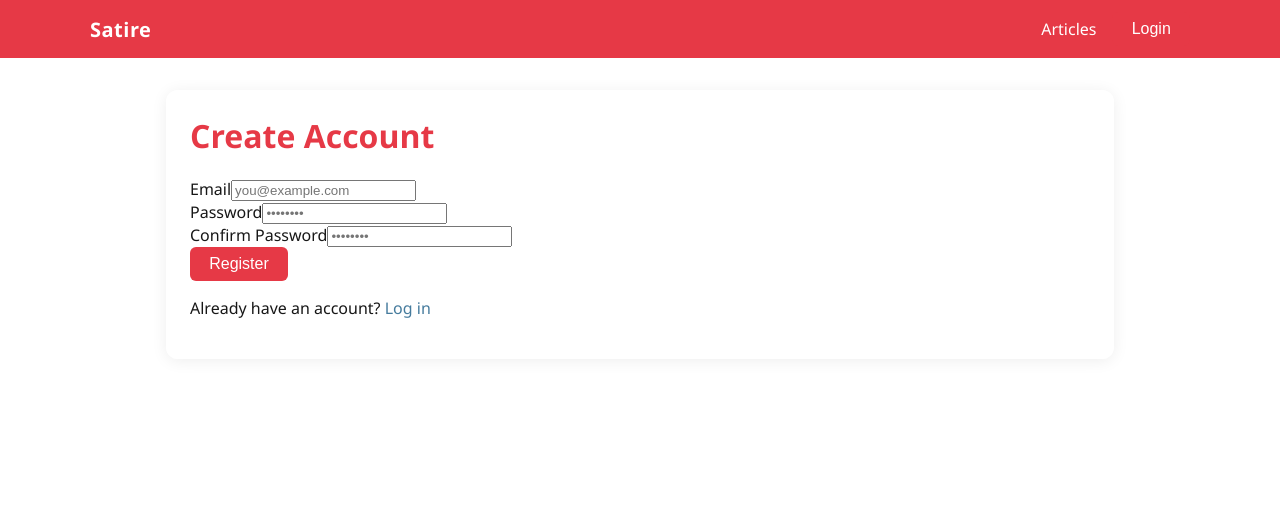
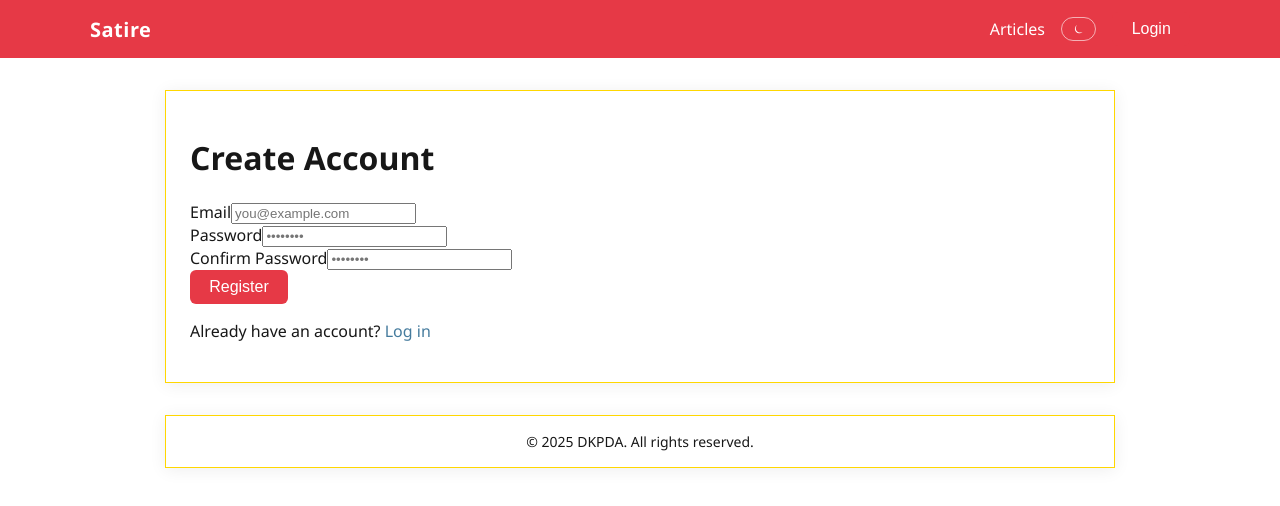
Before and after one commit to lg550055/dkpda-next, a Next.js app: page /register in a window 1280 px wide. Shown: the top 506 px of the page. Built offline with nearby package versions, Linux system fonts and the light colour scheme; no server answers.

Commit message:
Adds footer and mode toggle

```diff
--- a/app/globals.css
+++ b/app/globals.css
@@ -24,6 +24,28 @@
   }
 }
 
+:root[data-theme="light"] {
+  --primary: #e63946;
+  --secondary: #457b9d;
+  --background: #fff;
+  --foreground: #171717;
+  --text-on-primary: #ffffff;
+  --surface: rgba(255, 255, 255, 0.95);
+  --shadow: rgba(0, 0, 0, 0.07);
+  --blockquote-bg: rgba(69, 123, 157, 0.07);
+}
+
+:root[data-theme="dark"] {
+  --primary: #ffb703;
+  --secondary: #219ebc;
+  --background: #171717;
+  --foreground: #ededed;
+  --text-on-primary: #171717;
+  --surface: rgba(23, 23, 23, 0.95);
+  --shadow: rgba(0, 0, 0, 0.3);
+  --blockquote-bg: rgba(33, 158, 188, 0.15);
+}
+
 body {
   background: var(--background);
   color: var(--foreground);
@@ -39,7 +61,6 @@ body {
   color: var(--text-on-primary);
   padding: 0.75rem 0; /* vertical padding only; inner handles horizontal */
 }
-
 .nav-inner {
   max-width: 1100px;
   margin: 0 auto;
@@ -49,7 +70,6 @@ body {
   justify-content: space-between;
   gap: 1rem;
 }
-
 .nav-logo {
   color: var(--text-on-primary);
   font-weight: 700;
@@ -57,13 +77,25 @@ body {
   letter-spacing: 0.5px;
   text-decoration: none;
 }
-
 .nav-right {
   display: flex;
   align-items: center;
   gap: 1rem;
 }
-
+.theme-toggle {
+  background: transparent;
+  color: var(--text-on-primary);
+  border: 1px solid rgba(255, 255, 255, 0.6);
+  border-radius: 999px;
+  padding: 0.25rem 0.75rem;
+  font-size: 0.75rem;
+  cursor: pointer;
+  transition: background 0.2s, color 0.2s;
+}
+.theme-toggle:hover {
+  background: rgba(255, 255, 255, 0.18);
+  color: var(--text-on-primary);
+}
 .navbar a {
   color: var(--text-on-primary);
 }
@@ -77,8 +109,19 @@ main {
   margin: 2rem auto;
   padding: 1.5rem;
   background: var(--surface);
-  border-radius: 12px;
+  border: 1px solid gold;
   box-shadow: 0 2px 16px 0 var(--shadow);
+}
+
+.site-footer {
+  max-width: 900px;
+  margin: 0 auto 2rem;
+  padding: 1rem 1.5rem;
+  background: var(--surface);
+  border: 1px solid gold;
+  box-shadow: 0 2px 16px 0 var(--shadow);
+  font-size: 0.875rem;
+  text-align: center;
 }
 
 a {
@@ -104,7 +147,6 @@ button {
 button:hover {
   background: var(--secondary);
 }
-
 .btn-primary {
   background: var(--primary);
   color: var(--text-on-primary);
@@ -115,15 +157,8 @@ button:hover {
   cursor: pointer;
   transition: background 0.2s;
 }
-
 .btn-primary:hover {
   background: var(--secondary);
-}
-
-h1, h2, h3 {
-  color: var(--primary);
-  font-family: 'Segoe UI', Arial, Helvetica, sans-serif;
-  margin-top: 0;
 }
 
 blockquote {
@@ -136,11 +171,20 @@ blockquote {
 
 /* Image containers for Next.js <Image fill> */
 .image-hero {
+  border: 2px solid cyan;
   position: relative;
   height: 24rem; /* ~384px */
   border-radius: 12px;
   overflow: hidden;
   margin-bottom: 1.5rem;
+}
+
+.card {
+  border: 1px solid gold;
+  border-radius: 12px;
+  overflow: hidden;
+  box-shadow: 0 2px 8px 0 var(--shadow);
+  transition: box-shadow 0.2s;
 }
 
 .card-image {
--- a/app/layout.tsx
+++ b/app/layout.tsx
@@ -1,13 +1,14 @@
 import type { Metadata } from "next";
 import { Inter } from "next/font/google";
 import Navbar from "@/components/Navbar";
+import Footer from "@/components/Footer";
 import "./globals.css";
 
 const inter = Inter({ subsets: ["latin"] });
 
 export const metadata: Metadata = {
   title: "Your daily dose of satire",
-  description: "A satire daily news site",
+  description: "The satire daily news site",
 };
 
 export default function RootLayout({
@@ -20,6 +21,7 @@ export default function RootLayout({
       <body>
         <Navbar />
         <main>{children}</main>
+        <Footer />
       </body>
     </html>
   );
--- a/app/page.tsx
+++ b/app/page.tsx
@@ -7,9 +7,9 @@ export default async function Home() {
   const articles: Article[] = res.data;
 
   return (
-  <div>
-  <h1>Dikipedia -your daily dose of satire</h1>
-  <div>
+    <div>
+      <h1>Dikipedia -your daily dose of satire</h1>
+      <div>
         {articles.map((a) => (
           <ArticleCard key={a.id} article={a} />
         ))}
--- a/components/ArticleCard.tsx
+++ b/components/ArticleCard.tsx
@@ -5,7 +5,7 @@ import { Article } from "@/types";
 export default function ArticleCard({ article }: { article: Article }) {
   return (
     <Link href={`/articles/${article.id}`}>
-      <div>
+      <div className="card">
         {article.image_url && (
           <div className="card-image">
             <Image
@@ -18,6 +18,7 @@ export default function ArticleCard({ article }: { article: Article }) {
         )}
         <div>
           <h3>{article.title}</h3>
+          <p>{article.content}</p>
           <p>
             {article.category.toUpperCase()} • {new Date(article.created_at).toLocaleDateString()}
           </p>
--- /dev/null
+++ b/components/Footer.tsx
@@ -0,0 +1,9 @@
+export default function Footer() {
+  const currentYear = new Date().getFullYear();
+
+  return (
+    <footer className="site-footer">
+      © {currentYear} DKPDA. All rights reserved.
+    </footer>
+  );
+}
--- a/components/Navbar.tsx
+++ b/components/Navbar.tsx
@@ -9,9 +9,19 @@ type User = {
   is_admin: boolean;
 };
 
+type Theme = "light" | "dark";
+
 export default function Navbar() {
   const [user, setUser] = useState<User | null>(null);
+  const [theme, setTheme] = useState<Theme>("light");
   const router = useRouter();
+
+  const applyTheme = (nextTheme: Theme) => {
+    if (typeof document === "undefined") {
+      return;
+    }
+    document.documentElement.dataset.theme = nextTheme;
+  };
 
   useEffect(() => {
     const token = getAuthToken();
@@ -34,6 +44,29 @@ export default function Navbar() {
     }
   }, []);
 
+  useEffect(() => {
+    const storedTheme = window.localStorage.getItem("theme");
+    if (storedTheme === "light" || storedTheme === "dark") {
+      setTheme(storedTheme);
+      applyTheme(storedTheme);
+      return;
+    }
+
+    const prefersDark = window.matchMedia("(prefers-color-scheme: dark)").matches;
+    const initialTheme: Theme = prefersDark ? "dark" : "light";
+    setTheme(initialTheme);
+    applyTheme(initialTheme);
+  }, []);
+
+  const toggleTheme = () => {
+    setTheme((prevTheme) => {
+      const nextTheme: Theme = prevTheme === "dark" ? "light" : "dark";
+      applyTheme(nextTheme);
+      window.localStorage.setItem("theme", nextTheme);
+      return nextTheme;
+    });
+  };
+
   const logout = () => {
     clearAuthToken();
     setUser(null);
@@ -53,6 +86,15 @@ export default function Navbar() {
           <Link href="/articles">
             Articles
           </Link>
+
+          <button
+            type="button"
+            className="theme-toggle"
+            onClick={toggleTheme}
+            aria-label="Toggle theme"
+          >
+            {theme === "dark" ? "☀" : "⏾"}
+          </button>
 
           {user ? (
             <>
```
